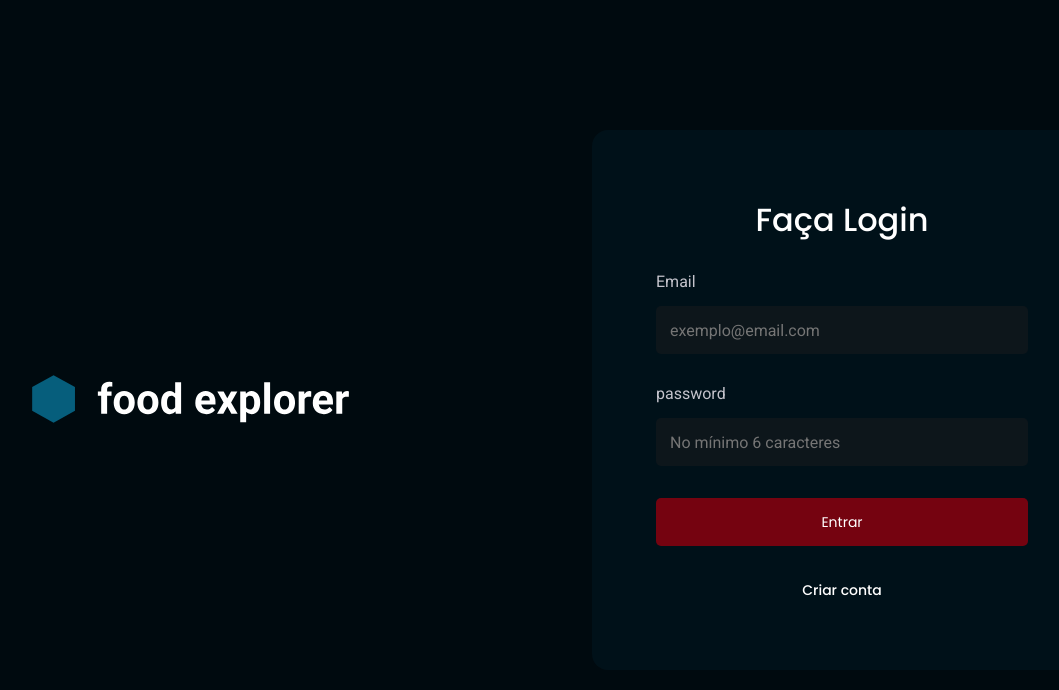
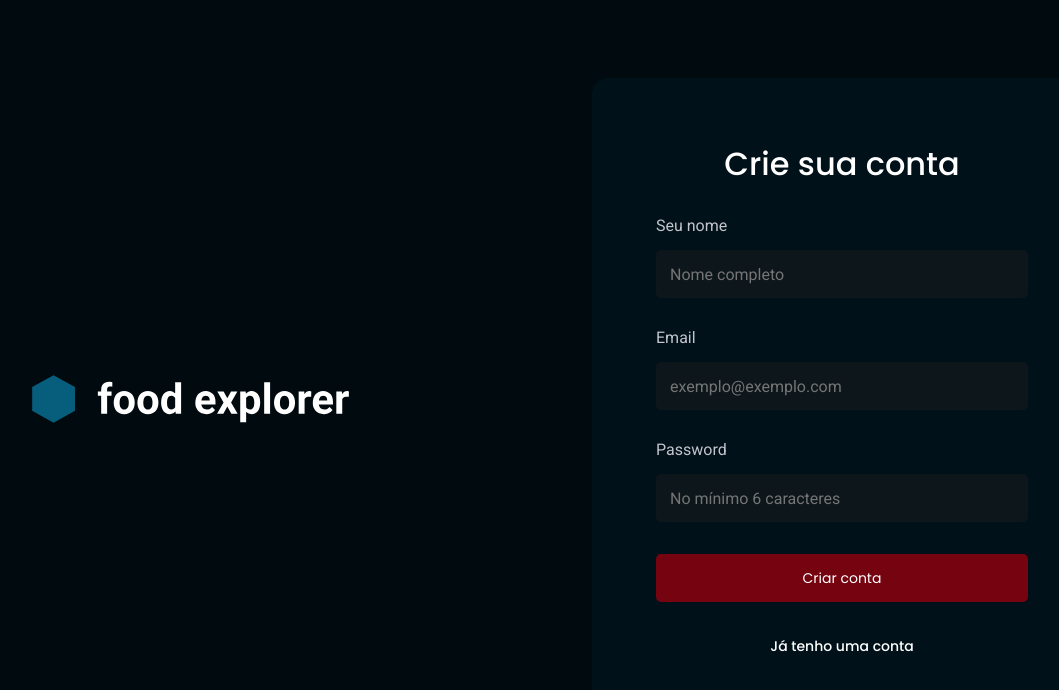
Before and after one commit to guirodrigues9876/food-explorer, a React (Vite) app: page / in a window 1280 px wide. Shown: the top 690 px of the page, without its empty margins (80-1139 px from the left). Built offline with nearby package versions, Linux system fonts and the light colour scheme.

Commit message:
feat: SignUp page

```diff
--- a/src/main.jsx
+++ b/src/main.jsx
@@ -1,6 +1,6 @@
 import React from 'react';
 import ReactDOM from 'react-dom/client';
-import { SignIn } from '../src/pages/SignIn';
+import { SignUp } from '../src/pages/SignUp';
 import { ThemeProvider } from 'styled-components';
 import GlobalStyles from './styles/global';
 
@@ -10,7 +10,7 @@
   <React.StrictMode>
     <ThemeProvider theme={theme}>
       <GlobalStyles />
-      <SignIn />
+      <SignUp />
     </ThemeProvider>
   </React.StrictMode>,
 )
--- /dev/null
+++ b/src/pages/SignUp/index.jsx
@@ -0,0 +1,49 @@
+import { Container, Form } from './styles';
+
+import { Input } from '../../components/Input';
+import { Button } from '../../components/Button';
+
+import brand from "../../assets/brand.svg";
+
+export function SignUp(){
+
+    return(
+        <Container>
+            <Form>
+                <div className='brand'>
+                    <img src={brand} alt="Logo" />
+                </div>
+
+                <div className="wrapper">
+                    <h1>Crie sua conta</h1>
+                        <div className="inputs">
+                            <Input
+                                type= "text"
+                                id= {'nome'}
+                                title={'Seu nome'}
+                                placeholder="Nome completo"
+                            />
+
+                            <Input
+                                type= "email"
+                                id= {'email'}
+                                title={'Email'}
+                                placeholder="exemplo@exemplo.com"
+                            />
+                            <Input
+                                type= "password"
+                                id= {'password'}
+                                title={'Password'}
+                                placeholder="No mínimo 6 caracteres"
+                            />
+                        </div>
+                    <Button
+                        title="Criar conta"
+
+                    />
+                    <a href=''>Já tenho uma conta</a>
+                </div>
+            </Form>
+        </Container>
+    )
+}
--- /dev/null
+++ b/src/pages/SignUp/styles.js
@@ -0,0 +1,106 @@
+import styled from 'styled-components';
+
+export const Container = styled.div`
+    height: 100vh;
+
+    display: flex;
+    flex-direction: column;
+    justify-content: center;
+    align-items: center;
+
+    min-width: 42.8rem;
+`;
+
+export const Form = styled.form`
+
+    display: flex;
+    flex-direction: column;
+    justify-content: center;
+    align-items: center;
+    overflow: hidden;
+    min-width: 31.6rem;
+
+    .brand {
+    align-self: flex-start;
+    }
+
+    .wrapper {
+    display: flex;
+    flex-direction: column;
+    align-items: center;
+
+    width: 100%;
+
+    }
+
+    .wrapper h1 {
+        display: none;
+
+    }
+
+    .inputs {
+        width: 100%;
+        margin: 7.2rem 0 3.2rem 0;
+
+        display: flex;
+        flex-direction: column;
+        gap: 3.2rem;
+
+    }
+
+    a {
+        margin-top: 3.2rem;
+
+        font-family: ${({ theme }) => theme.FONT.FONT_POPPINS};
+        font-weight: 500;
+        font-size: 1.4rem;
+        line-height: 2.4rem;
+        color: ${({ theme }) => theme.COLORS.WHITE};
+    }
+
+    @media(min-width: 1024px) {
+        flex-direction: row;
+        justify-content: space-between;
+        width: 100%;
+        padding: 10.8rem;
+        max-width: 1368px;
+
+        .brand {
+            align-self: center;
+        }
+
+        .wrapper {
+            max-width: 50rem;
+            min-height: 54rem;
+
+            background-color: ${({ theme }) => theme.COLORS.BACKGROUND_SIGN};
+
+            display: flex;
+            justify-content: center;
+            align-items: center;
+            flex-direction: column;
+            gap: 3.2rem;
+
+            padding: 6.4rem;
+            border-radius: 1.6rem;
+        }
+
+        .inputs {
+            gap: 3.2rem;
+            margin: 0;
+        }
+
+        a {
+            margin: 0;
+        }
+
+        .wrapper h1 {
+            font-family: ${({ theme }) => theme.FONT.FONT_POPPINS};
+            font-weight: 500;
+            font-size: 3.2rem;
+            line-height: 140%;
+
+            display: flex;
+        }
+    }
+`;
```
